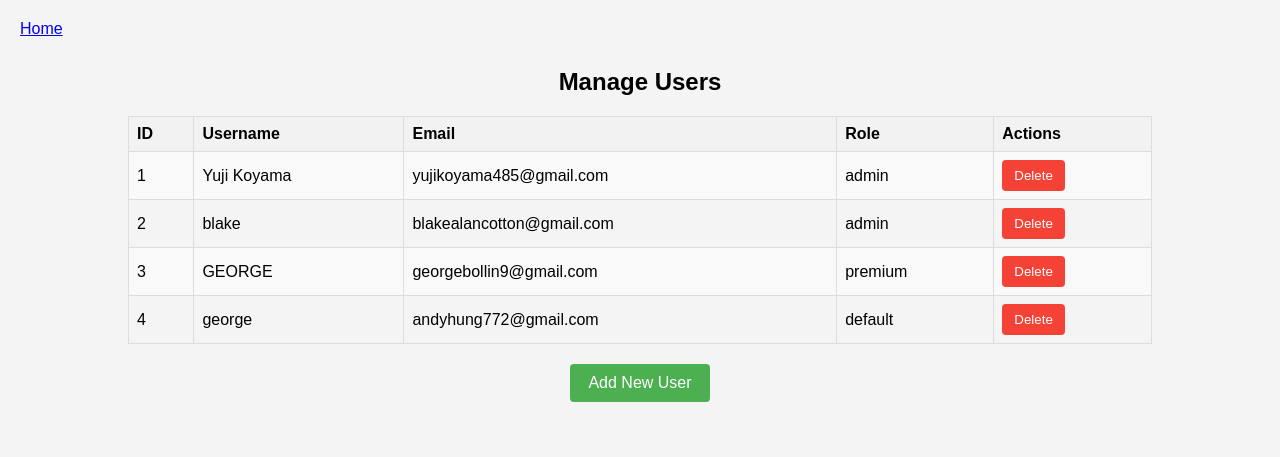
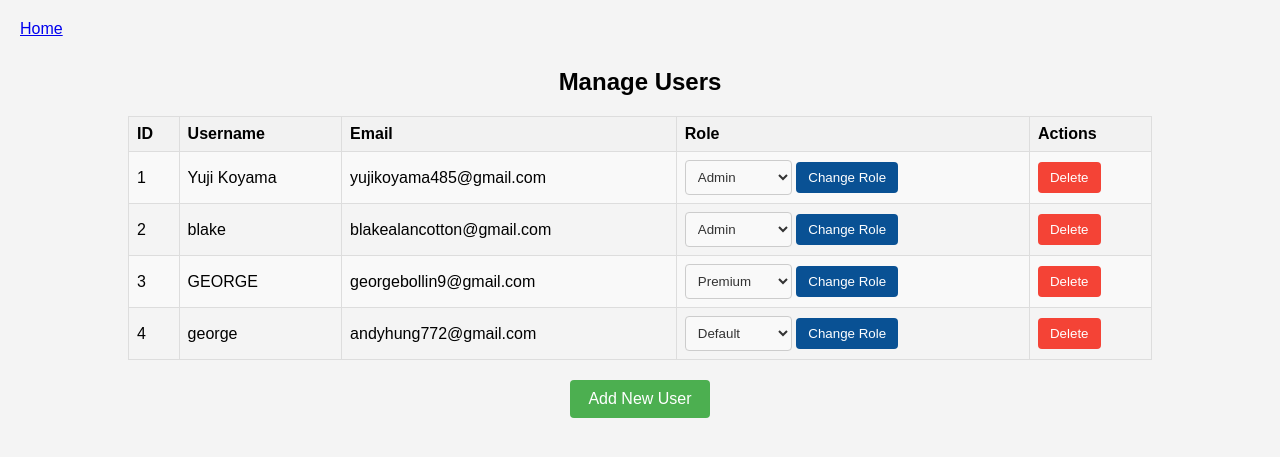
Before and after one commit to kohhash/RBAC, a Flask app: page /admin/users in a window 1280 px wide. Shown: the top 457 px of the page. Run offline with Flask 2, Linux system fonts and the light colour scheme; a user stored in the database is signed in; data comes from the database, SQL or seed files in the repository; both versions use the stored data as it was after the commit; some libraries are stand-ins or nearby versions.

Commit message:
update: add change role feature in user managment

```diff
--- a/app.py
+++ b/app.py
@@ -291,6 +291,26 @@ def admin_delete_user(user_id):
     db.session.delete(user)
     db.session.commit()
     flash('The user has been deleted.', 'success')
+    return redirect(url_for('admin_users'))
+
+
+@app.route('/admin/users/change-role/<int:user_id>', methods=['POST'])
+@login_required
+def admin_change_user_role(user_id):
+    if current_user.role != 'admin':
+        flash('You are not authorized to change user roles.', 'danger')
+        return redirect(url_for('home'))
+
+    user = User.query.get_or_404(user_id)
+    new_role = request.form.get('new_role')
+
+    if new_role not in ['admin', 'premium', 'default']:
+        flash('Invalid role selected.', 'danger')
+        return redirect(url_for('admin_users'))
+
+    user.role = new_role
+    db.session.commit()
+    flash(f'User role updated to {new_role}.', 'success')
     return redirect(url_for('admin_users'))
 
 # def send_email(to, subject, template, **kwargs):
--- a/templates/admin_manage_users.html
+++ b/templates/admin_manage_users.html
@@ -78,6 +78,15 @@
         padding: 10px;
         margin: 10px;
       }
+
+      select {
+        /* Styles for the select dropdown */
+        padding: 8px;
+        border-radius: 4px;
+        border: 1px solid #ccc;
+        background-color: #f9f9f9; /* New background color */
+        color: #333; /* Text color */
+      }
     </style>
   </head>
   <body>
@@ -98,7 +107,34 @@
         <td>{{ user.id }}</td>
         <td>{{ user.username }}</td>
         <td>{{ user.email }}</td>
-        <td>{{ user.role }}</td>
+        <td>
+          <form
+            action="{{ url_for('admin_change_user_role', user_id=user.id) }}"
+            method="post"
+          >
+            <select name="new_role" required>
+              <option value="">Select Role</option>
+              {% if user.role == "admin" %}
+              <option value="admin" selected>Admin</option>
+              {% else %}
+              <option value="admin">Admin</option>
+              {% endif %} {% if user.role == "premium" %}
+              <option value="premium" selected>Premium</option>
+              {% else %}
+              <option value="premium">Premium</option>
+              {% endif %} {% if user.role == "default" %}
+              <option value="default" selected>Default</option>
+              {% else %}
+              <option value="default">Default</option>
+              {% endif %}
+            </select>
+            <input
+              type="submit"
+              value="Change Role"
+              style="background-color: #095194"
+            />
+          </form>
+        </td>
         <td>
           <form
             action="{{ url_for('admin_delete_user', user_id=user.id) }}"
```
Also changed, not shown: database.db.
